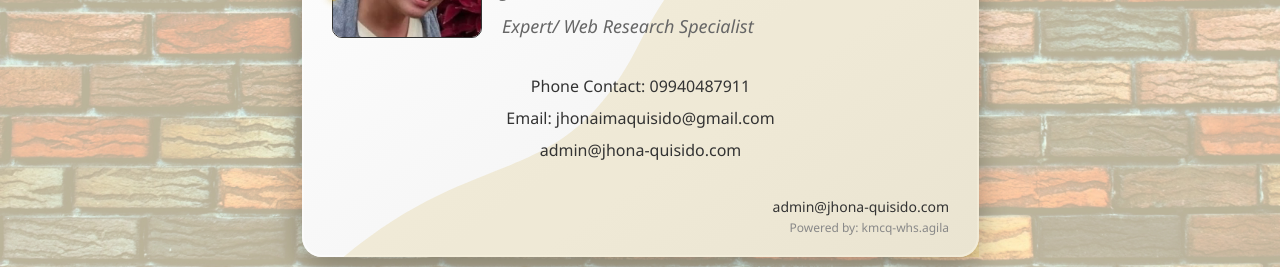
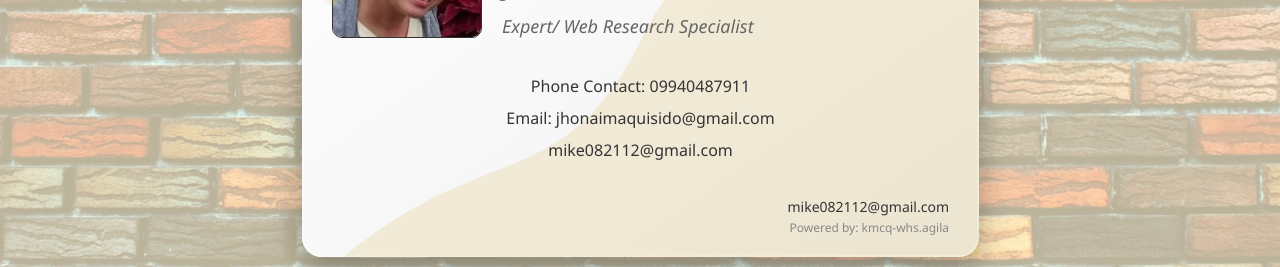
Before and after one commit to michael-quisido/profilepro, a Next.js app: page /contact in a window 1280 px wide. Shown: the part 413-680 px from the top of the page. Built offline with nearby package versions, Linux system fonts and the light colour scheme.

Commit message:
Update email to mike082112@gmail.com

```diff
--- a/app/adminpro/content/page.tsx
+++ b/app/adminpro/content/page.tsx
@@ -23,7 +23,7 @@ I am dedicated to helping businesses reach new heights by providing them with th
 Let me be your guide in building a robust network and maximizing your outreach potential. ;)`,
   contact: `Phone Contact: 09940487911
 Email:         jhonaimaquisido@gmail.com
-               admin@jhona-quisido.com`
+               mike082112@gmail.com`
 };
 
 export default function Content() {
--- a/app/adminpro/dashboard/page.tsx
+++ b/app/adminpro/dashboard/page.tsx
@@ -24,7 +24,7 @@ export default function AdminDashboard() {
     photo: "/images/mommy_200x200.jpg",
     name: "Jhona Aima C. Quisido",
     title: "Expert/ Web Research Specialist",
-    email: "admin@jhona-quisido.com",
+    email: "mike082112@gmail.com",
     socialLinks: {
       facebook: "https://facebook.com",
       twitter: "https://twitter.com",
--- a/app/components/IDCard.tsx
+++ b/app/components/IDCard.tsx
@@ -27,7 +27,7 @@ const defaultProfile: ProfileData = {
   photo: "/images/mommy_200x200.jpg",
   name: "Jhona Aima C. Quisido",
   title: "Expert/ Web Research Specialist",
-  email: "admin@jhona-quisido.com",
+  email: "mike082112@gmail.com",
   socialLinks: {
     facebook: "https://facebook.com",
     twitter: "https://twitter.com",
--- a/app/contact/page.tsx
+++ b/app/contact/page.tsx
@@ -5,7 +5,7 @@ import IDCard from "../components/IDCard";
 
 const defaultContact = `Phone Contact: 09940487911
 Email:         jhonaimaquisido@gmail.com
-               admin@jhona-quisido.com`;
+               mike082112@gmail.com`;
 
 export default function Contact() {
   const [contactInfo, setContactInfo] = useState(defaultContact);
--- a/lib/data.ts
+++ b/lib/data.ts
@@ -24,7 +24,7 @@ export const defaultProfile: ProfileData = {
   photo: "/images/mommy_200x200.jpg",
   name: "Jhona Aima C. Quisido",
   title: "Expert/ Web Research Specialist",
-  email: "admin@jhona-quisido.com",
+  email: "mike082112@gmail.com",
   socialLinks: {
     facebook: "https://facebook.com",
     twitter: "https://twitter.com",
```
